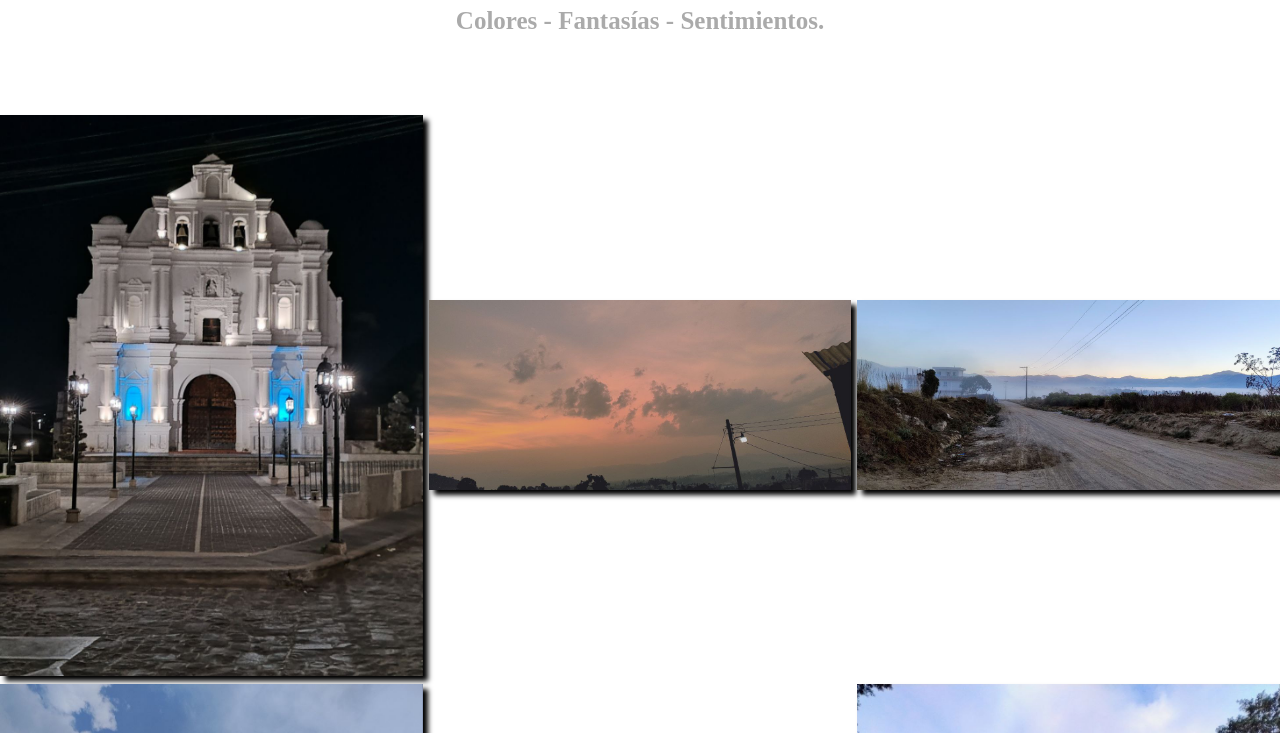
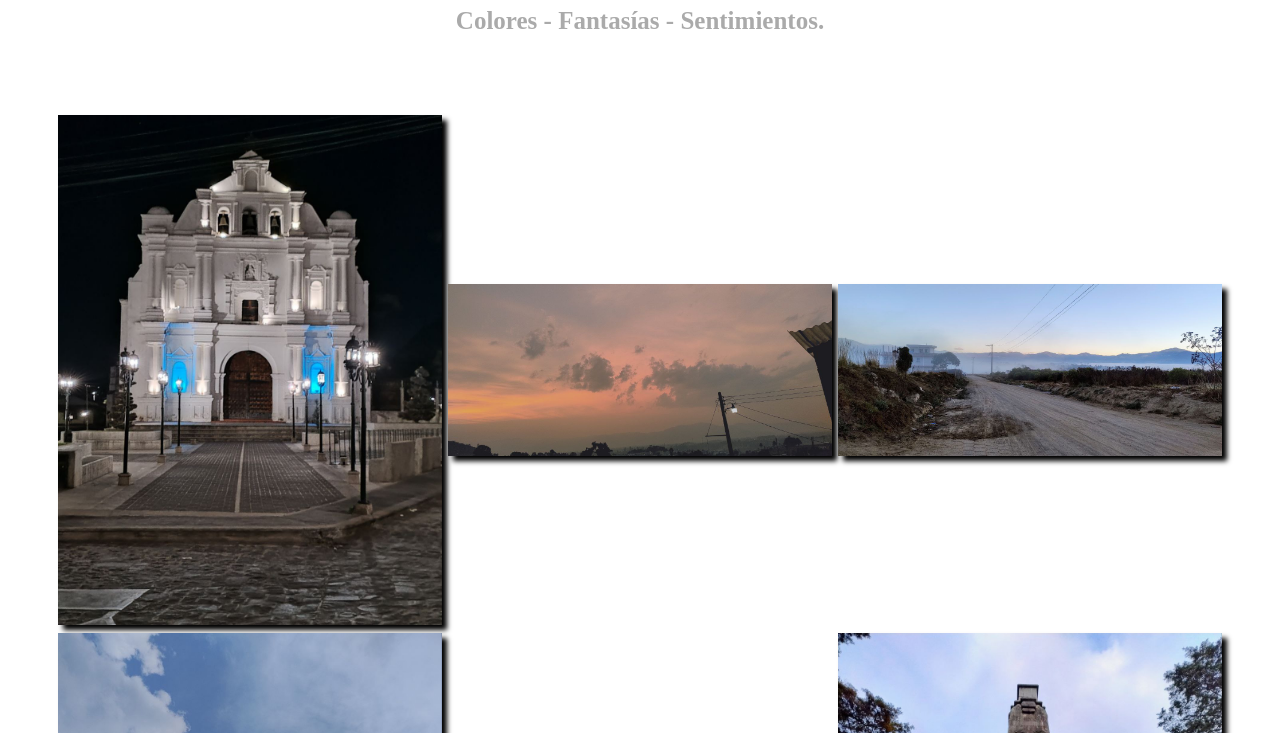
Before and after one commit to Arriola0/fotografias, a plain HTML site: page index.html in a window 1280 px wide. Shown: the part 67-800 px from the top of the page. Drawn offline with Linux system fonts and the light colour scheme.

Commit message:
Actualizacion Tres Mayo

```diff
--- a/style/style.css
+++ b/style/style.css
@@ -39,7 +39,7 @@ html{
 }
 
 .imagen {
-    width: 33%;
+    width: 48%;
     height: auto;
 }
 
@@ -54,3 +54,9 @@ html{
     transform: scale(1.1);
     cursor: pointer;
 }
+
+@media(min-width: 768px){
+    .imagen{
+        width: 30%;
+    }
+}
```
